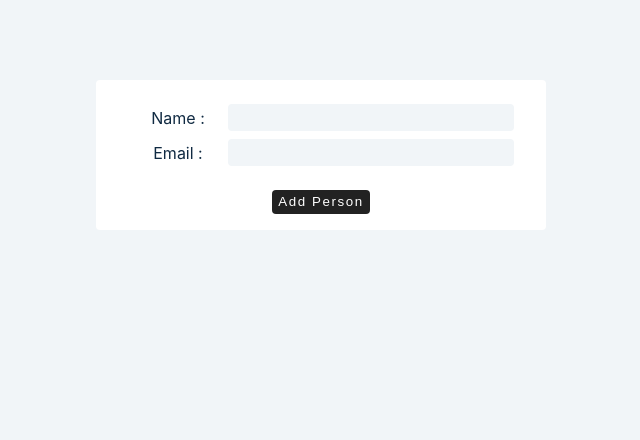
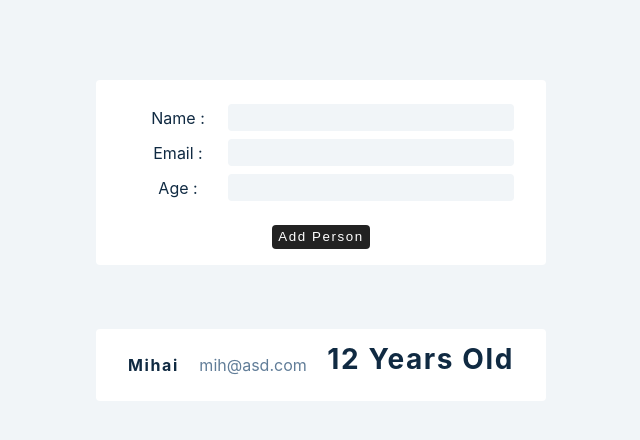
Before and after one commit to indiemike01/react-advanced-2020, a React (Create React App) app: page / in a window 1280 px wide. Shown: the top 440 px of the page, without its empty margins (319-959 px from the left). Built offline with nearby package versions, Linux system fonts and the light colour scheme.

Commit message:
multiple inputs

```diff
--- a/src/tutorial/4-forms/setup/1-controlled-inputs.js
+++ b/src/tutorial/4-forms/setup/1-controlled-inputs.js
@@ -6,53 +6,69 @@ import React, { useState } from "react";
 // value, onChange
 
 const ControlledInputs = () => {
-  const [firstName, setFirstName] = useState("");
-  const [email, setEmail] = useState("");
-  const [people, setPeople] = useState([]);
+  const [person, setPerson] = useState({ firstName: "", email: "", age: "" });
+  const [people, setPeople] = useState([
+    { firstName: "Mihai", email: "mih@asd.com", age: 12 },
+  ]);
+
+  const handleChange = (e) => {
+    const name = e.target.name;
+    const value = e.target.value;
+    setPerson({ ...person, [name]: value });
+  };
+
   const handleSubmit = (e) => {
     e.preventDefault();
-    if (firstName && email) {
-      const person = { id: new Date().getTime().toString(), firstName, email };
-      setPeople((people) => {
-        return [...people, person];
-      });
-      setFirstName("");
-      setEmail("");
+    if (person.firstName && person.email && person.age) {
+      const newPerson = { ...person, id: new Date().getTime().toString() };
+      setPeople([...people, newPerson]);
+      setPerson({ firstName: "", email: "", age: "" });
     }
-    //empty values
   };
+
   return (
     <>
       <article>
         <form className="form" onSubmit={handleSubmit}>
           <div className="form-control">
-            <label htmlFor="">Name : </label>
+            <label htmlFor="name">Name : </label>
             <input
               type="text"
               id="firstName"
               name="firstName"
-              value={firstName}
-              onChange={(e) => setFirstName(e.target.value)}
+              value={person.firstName}
+              onChange={handleChange}
             />
           </div>
           <div className="form-control">
-            <label htmlFor="">Email : </label>
+            <label htmlFor="email">Email : </label>
             <input
               type="text"
               id="email"
               name="email"
-              value={email}
-              onChange={(e) => setEmail(e.target.value)}
+              value={person.email}
+              onChange={handleChange}
+            />
+          </div>
+          <div className="form-control">
+            <label htmlFor="age">Age : </label>
+            <input
+              type="text"
+              id="age"
+              name="age"
+              value={person.age}
+              onChange={handleChange}
             />
           </div>
           <button type="submit">add person</button>
         </form>
         {people.map((person, index) => {
-          const { id, firstName, email } = person;
+          const { id, firstName, email, age } = person;
           return (
             <div className="item">
               <h4>{firstName}</h4>
               <p>{email}</p>
+              <h3>{age} years old</h3>
             </div>
           );
         })}
```
